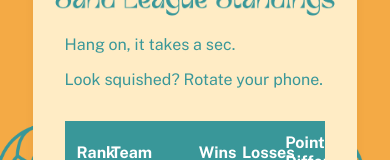
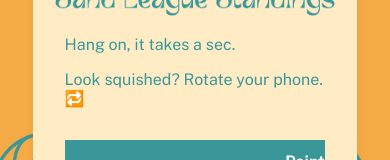
Before and after one commit to jessieldevine/avc-standings, a React (Vite) app: page / in a window 390 px wide. Shown: the part 349-509 px from the top of the page. Built offline with nearby package versions, Linux system fonts and the light colour scheme; no server answers.

Commit message:
rotate phone emoji

```diff
--- a/src/App.jsx
+++ b/src/App.jsx
@@ -45,7 +45,7 @@ function App() {
           />
  <p style={{ color: "var(--color-lagoon)" }}>
            Hang on, it takes a sec. </p>
- <p style={{ color: "var(--color-lagoon)" }}>Look squished? Rotate your phone.
+ <p style={{ color: "var(--color-lagoon)" }}>Look squished? Rotate your phone. 🔁
           </p>
           <table className="standings-table" style={{ width: "100%", tableLayout: "fixed" }}>
             <thead>
```
